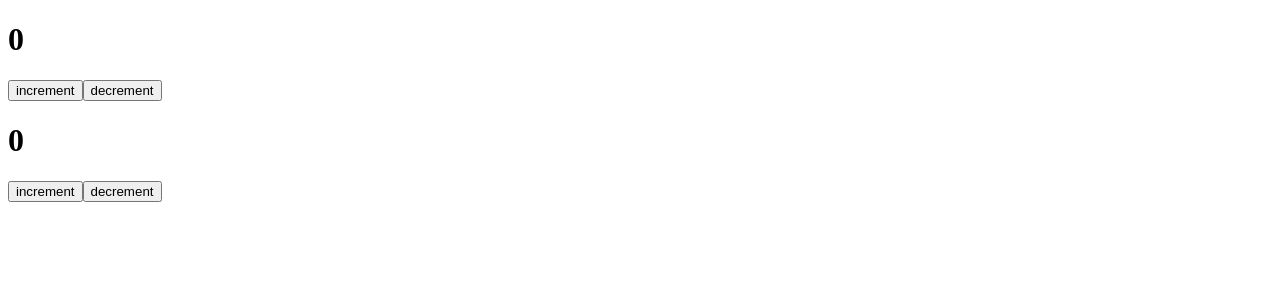
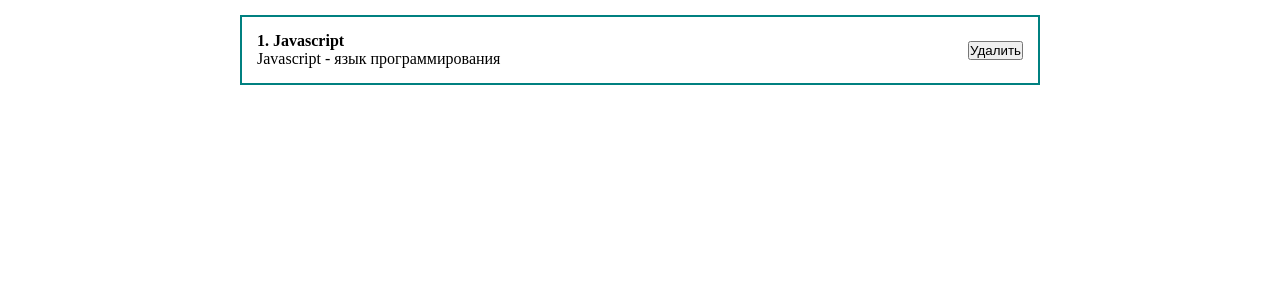
Before and after one commit to Vlad-doc/fundamental_react, a React (Create React App) app: page / in a window 1280 px wide. Shown: the top 300 px of the page. Built offline with nearby package versions, Linux system fonts and the light colour scheme.

Commit message:
add component postItme

```diff
--- a/src/App.js
+++ b/src/App.js
@@ -1,14 +1,15 @@
 import React, { useState } from "react"
 import ClassCounter from "./components/class-counter"
 import { Counter } from "./components/counter"
+import PostItem from "./components/post-item"
+import "./styles/app.css"
 
 function App() {
   const [value, setValue] = useState("text input")
 
   return (
-    <div>
-      <Counter />
-      <ClassCounter />
+    <div className="app">
+      <PostItem />
     </div>
   )
 }
--- /dev/null
+++ b/src/components/post-item.js
@@ -0,0 +1,17 @@
+import React from "react"
+
+function PostItem() {
+  return (
+    <div className="post">
+      <div className="post__content">
+        <strong>1. Javascript</strong>
+        <div>Javascript - язык программирования</div>
+      </div>
+      <div className="post__btns">
+        <button>Удалить</button>
+      </div>
+    </div>
+  )
+}
+
+export default PostItem
--- /dev/null
+++ b/src/styles/app.css
@@ -0,0 +1,23 @@
+* {
+  padding: 0;
+  margin: 0;
+  box-sizing: border-box;
+}
+
+#root {
+  display: flex;
+  justify-content: center;
+}
+
+.app {
+  width: 800px;
+}
+
+.post {
+  display: flex;
+  padding: 15px;
+  border: 2px solid teal;
+  margin-top: 15px;
+  align-items: center;
+  justify-content: space-between;
+}
```
Also changed, not shown: 1 other file (tests, documents, lock files or other folders).
